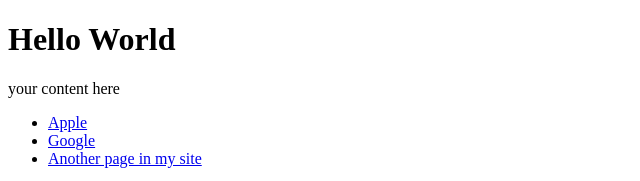
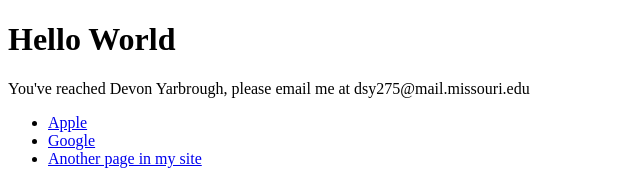
Before and after one commit to J4502-SS18/DevonYarbrough, a plain HTML site: page index.html in a window 1280 px wide. Shown: the top 181 px of the page, without its empty margins (0-640 px from the left). Drawn offline with Linux system fonts and the light colour scheme.

Commit message:
Added name

```diff
--- a/index.html
+++ b/index.html
@@ -12,7 +12,7 @@
 <body>
 <!--This is a comment. It won't show up in your browser, only in the page source-->
 <h1>Hello World</h1>
-  <p> your content here</p>
+  <p>You've reached Devon Yarbrough, please email me at dsy275@mail.missouri.edu</p>
   <ul>
     <li><a href="https://www.apple.com">Apple</a></li>
     <li><a href="https://www.google.com">Google</a></li>
```
